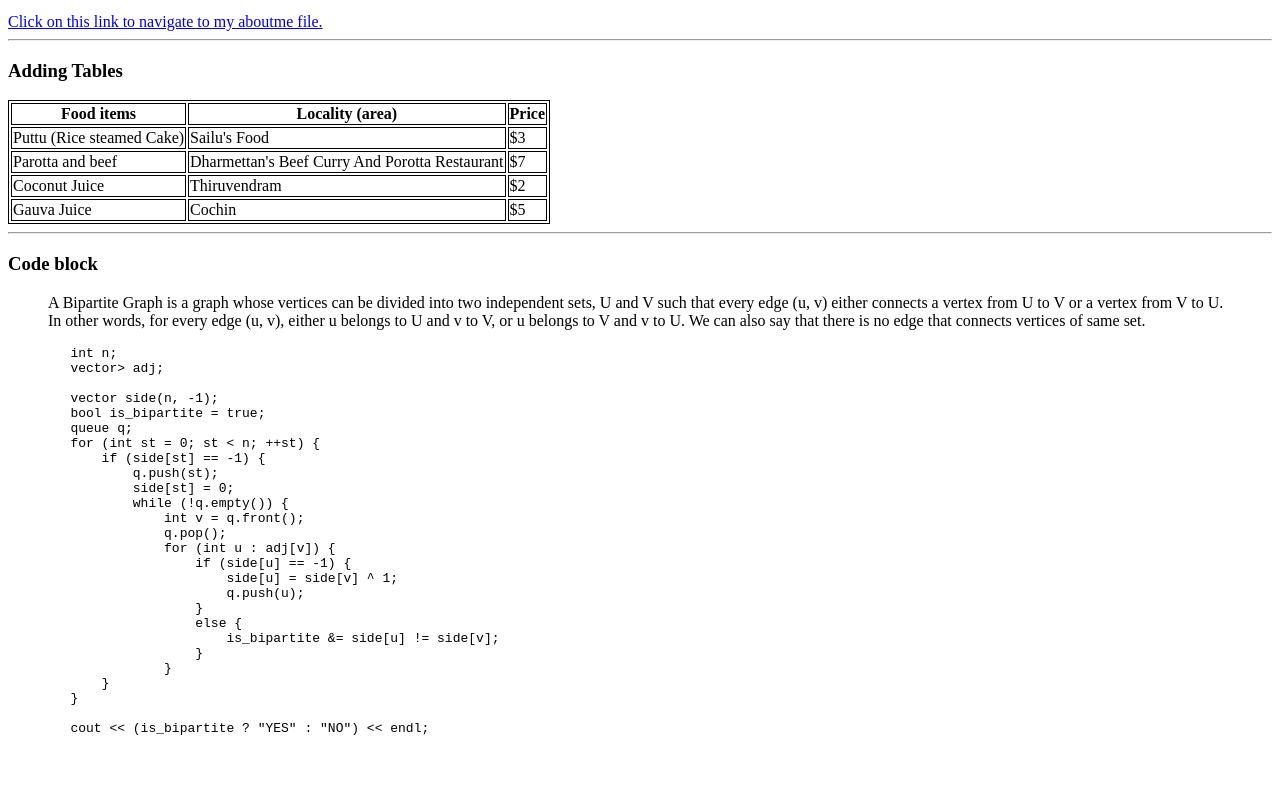
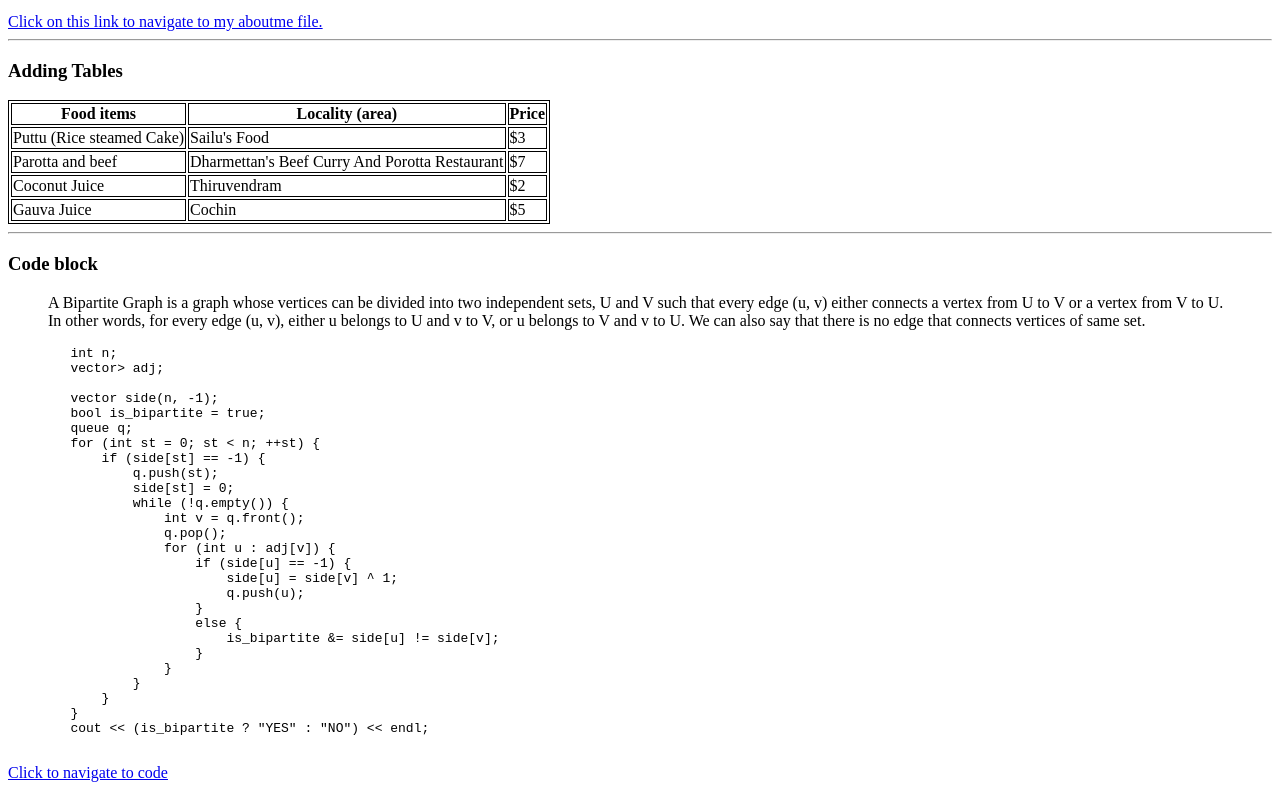
Before and after one commit to 44-563-WebApps-F21/webapps-f21-assignment-3-Hemanthkumarreddy, a plain HTML site: page index.html in a window 1280 px wide. Shown: the part 559-1349 px from the top of the page. Before the commit the page ends 1323 px from the top, so only its background shows below. Drawn offline with Linux system fonts and the light colour scheme.

Commit message:
Update index.html

```diff
--- a/index.html
+++ b/index.html
@@ -114,11 +114,12 @@
                             is_bipartite &= side[u] != side[v];
                         }
                     }
+                }
             }
         }
-
         cout << (is_bipartite ? "YES" : "NO") << endl;
     </pre>
 </code>
+<a href="https://cp-algorithms.com/graph/bipartite-check.html">Click to navigate to code</a>
 </body>
 </html>
```
